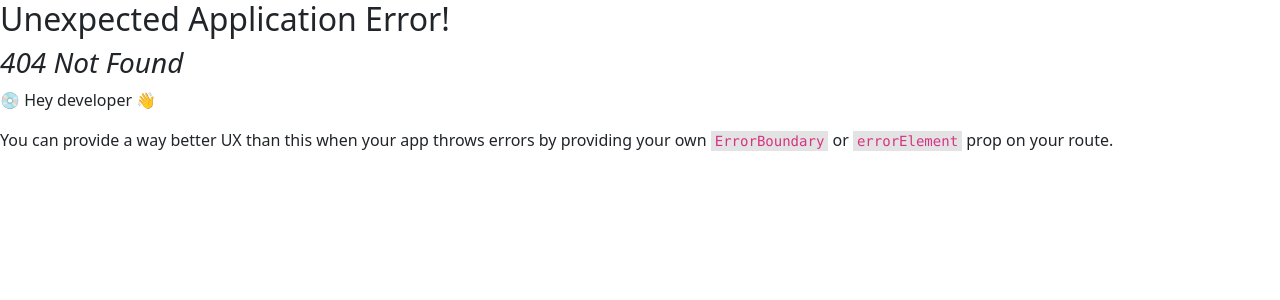
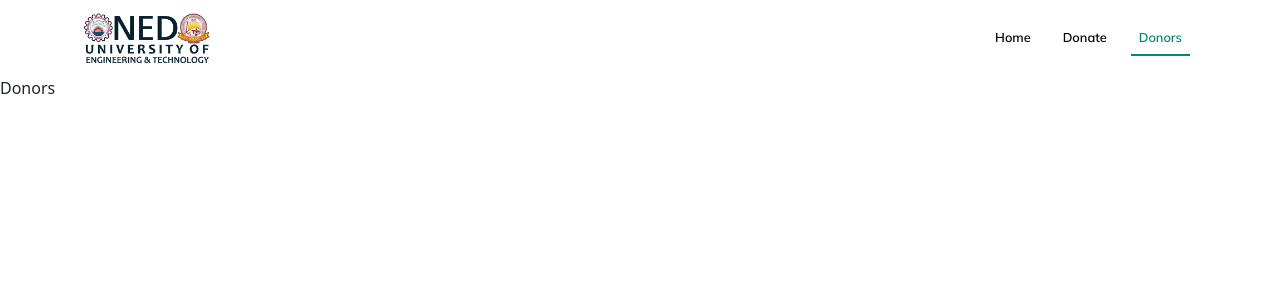
Before and after one commit to Hamza-Anwar-Mohiuddin/DonationWebsite, a React (Vite) app in the folder frontend/: page /donors in a window 1280 px wide. Before the commit this address had no page. Shown: the top 300 px of the page. Built offline with nearby package versions, Linux system fonts and the light colour scheme; a web font is replaced by a local one.

Commit message:
some moreee

```diff
--- a/frontend/src/components/Header/Header.css
+++ b/frontend/src/components/Header/Header.css
@@ -11,11 +11,11 @@
 .nav-link {
   display: inline-block;
   position: relative;
-  color: var(--secondary-color) !important;
+  color: black !important;
   font-family: var(--body-font);
   font-weight: 600 !important;
-  margin: 0 1rem !important;
-  font-size: 1.1rem !important;
+  margin: 0 0.5rem !important;
+  font-size: 0.8rem !important;
 }
 .nav-link::after {
   content: "";
@@ -25,7 +25,7 @@
   height: 2px;
   bottom: 0;
   left: 0;
-  background-color: #0087ca;
+  background-color: var(--primary-color);
   transform-origin: bottom center;
   transition: transform 0.25s ease-out;
 }
@@ -44,5 +44,5 @@
   height: 2px;
   bottom: 0;
   left: 0;
-  background-color: #0087ca;
+  background-color: var(--primary-color);
 }
--- a/frontend/src/main.jsx
+++ b/frontend/src/main.jsx
@@ -5,6 +5,7 @@ import { ThemeProvider } from '@mui/material/styles'; // Import ThemeProvider
 import Layout from './components/Layout/Layout.jsx';
 import Home from './pages/Home/Home.jsx';
 import Donate from './pages/Donate/Donate.jsx';
+import Donors from './pages/Donors/Donors.jsx'
 import { createTheme } from '@mui/material/styles'; // Import createTheme
 import 'bootstrap/dist/css/bootstrap.min.css';
 
@@ -18,6 +19,7 @@ const router = createBrowserRouter(
     <Route path='/' element={<Layout />}>
       <Route path='' element={<Home />} />
       <Route path='donate' element={<Donate />} />
+      <Route path='donors' element={<Donors/>} />
     </Route>
   )
 );
--- a/frontend/src/pages/Donate/Donate.jsx
+++ b/frontend/src/pages/Donate/Donate.jsx
@@ -10,49 +10,43 @@ import Button from '@mui/material/Button';
 function Donate() {
   const [selectedOption, setSelectedOption] = useState('');
   const [amount, setAmount] = useState(0);
-  const [numPixels, setNumPixels] = useState('');
+  const [numPixels, setNumPixels] = useState('2');
   const [isNumPixelFieldEnabled, setIsNumPixelFieldEnabled] = useState(false);
   const [isFormSubmitted, setIsFormSubmitted] = useState(false);
   const [name, setName] = useState('');
   const [message, setMessage] = useState('');
   const [isSubmitEnabled, setIsSubmitEnabled] = useState(false);
 
-
-  const ClusterPixels = "Cluster Of Pixels"
-  const OnePixel = "One Pixel"
-  const FullFlag = "Full Flag"
+  const ClusterPixels = "Cluster Of Pixels";
+  const OnePixel = "One Pixel";
+  const FullFlag = "Full Flag";
 
   const handleCheckboxChange = (event) => {
     const value = event.target.value;
-    // Toggle the selected state of the checkbox
     setSelectedOption(selectedOption === value ? '' : value);
-    // Enable or disable the submit button based on the selected option
     setIsSubmitEnabled(selectedOption === value ? false : true);
 
-    // Update amount and other state based on the selected option
     if (value === OnePixel) {
       setAmount(5);
     } else if (value === FullFlag) {
       setAmount(1000000 * 5);
-    } else {
-      setAmount(0);
-    }
-    if (value === ClusterPixels) {
+    } else if (value === ClusterPixels) {
       setIsNumPixelFieldEnabled(true);
+      setAmount(numPixels * 5);
     } else {
       setIsNumPixelFieldEnabled(false);
-      setNumPixels('');
+      setAmount(0);
     }
   };
 
   const handleNumPixelsChange = (event) => {
     const numPixelsValue = parseInt(event.target.value);
-    if (!isNaN(numPixelsValue) && numPixelsValue >= 0) {
+    if (!isNaN(numPixelsValue) && numPixelsValue >= 2) {
       setNumPixels(numPixelsValue.toString());
       setAmount(numPixelsValue * 5);
     } else {
-      setNumPixels('');
-      setAmount(0);
+      setNumPixels('2');
+      setAmount(numPixels*5);
     }
   };
 
@@ -60,14 +54,13 @@ function Donate() {
     if (selectedOption) {
       setIsFormSubmitted(true);
     } else {
-      alert("kindly select some value")
+      alert("Kindly select some value");
     }
   };
 
   const handleReturnToForm = () => {
     setIsFormSubmitted(false);
   };
-
   return (
     <>
       <div className='Donate-page-top-div'>
@@ -120,7 +113,7 @@ function Donate() {
                   <FormControlLabel
                     control={
                       <Checkbox
-                        style={{ color: 'green' }}
+                        style={{ color: 'green', fontSize: "4rem" }}
                         value={FullFlag}
                         checked={selectedOption === FullFlag}
                         onChange={handleCheckboxChange}
@@ -150,7 +143,7 @@ function Donate() {
                     control={
                       <Checkbox
                         style={{ color: 'green' }}
-                        value= {ClusterPixels}
+                        value={ClusterPixels}
                         checked={selectedOption === ClusterPixels}
                         onChange={handleCheckboxChange}
                       />
@@ -187,7 +180,7 @@ function Donate() {
             </div>
           </div>
           <div className='Donate-page-form-submit'>
-          <Button  onClick={handleSubmit} disabled={!isSubmitEnabled}>Submit</Button>
+            <Button onClick={handleSubmit} disabled={!isSubmitEnabled}>Submit</Button>
           </div>
 
         </div>
--- /dev/null
+++ b/frontend/src/pages/Donors/Donors.jsx
@@ -0,0 +1,9 @@
+import React from 'react'
+
+function Donors() {
+  return (
+    <div>Donors</div>
+  )
+}
+
+export default Donors
```
Also changed, not shown: frontend/src/pages/Donors/Donors.css (added).
